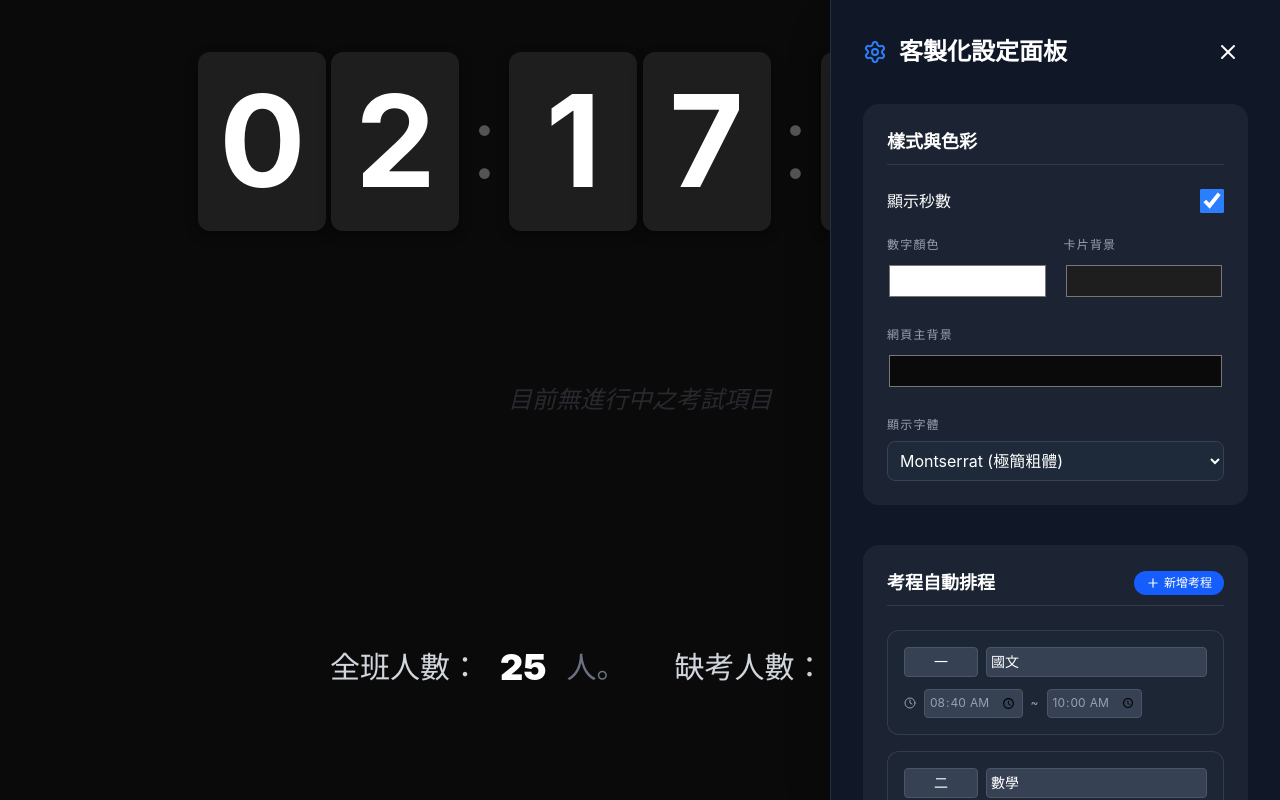
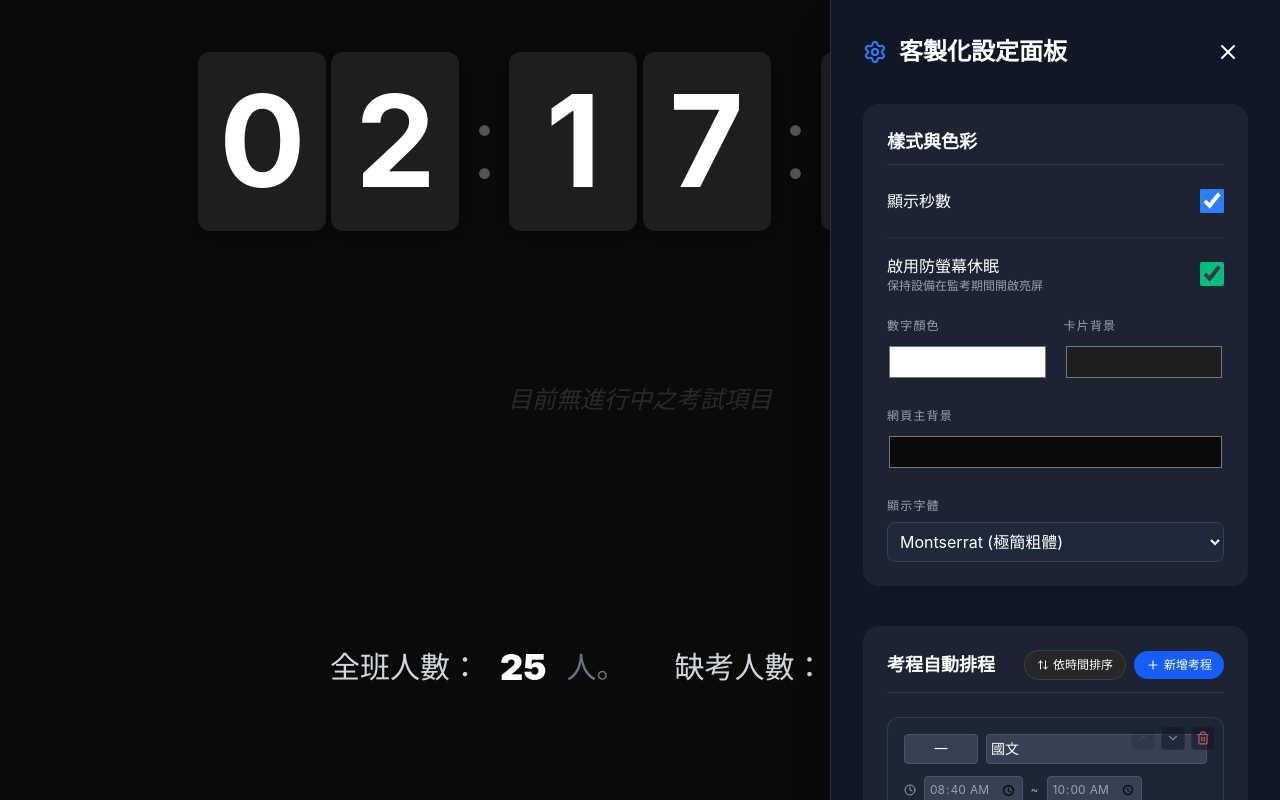
Before and after one commit to doora0622-svg/-, a React (Vite) app: page / in a window 1280 px wide. Both pictures are taken after a click on the button 1182 px from the left and 38 px from the top of the page. Built offline with nearby package versions, Linux system fonts and the light colour scheme.

Commit message:
feat(settings): Add screen wake lock toggle
Introduces a new setting to control the screen wake lock functionality, preventing the device screen from dimming or locking during exam sessions. Defaults to enabled.

```diff
--- a/src/App.tsx
+++ b/src/App.tsx
@@ -13,6 +13,9 @@ import {
   X,
   ChevronLeft,
   ChevronRight,
+  ChevronUp,
+  ChevronDown,
+  ArrowUpDown,
   Clock,
   Users,
   Shield,
@@ -40,6 +43,7 @@ interface AppSettings {
   cardBg: string;
   pageBg: string;
   fontFamily: string;
+  enableWakeLock?: boolean;
 }
 
 // --- 輔助函數 ---
@@ -72,14 +76,29 @@ export default function App() {
   // 設定狀態
   const [settings, setSettings] = useState<AppSettings>(() => {
     const saved = localStorage.getItem(STORAGE_KEY_SETTINGS);
-    return saved ? JSON.parse(saved) : {
+    const defaults = {
       showSeconds: true,
       digitColor: '#ffffff',
       cardBg: '#1e1e1e',
       pageBg: '#0a0a0a',
-      fontFamily: 'var(--font-montserrat)'
+      fontFamily: 'var(--font-montserrat)',
+      enableWakeLock: true
     };
+    if (saved) {
+      try {
+        const parsed = JSON.parse(saved);
+        return { ...defaults, ...parsed };
+      } catch (err) {
+        return defaults;
+      }
+    }
+    return defaults;
   });
+
+  const settingsRef = useRef(settings);
+  useEffect(() => {
+    settingsRef.current = settings;
+  }, [settings]);
 
   // 考程狀態
   const [schedule, setSchedule] = useState<ScheduleItem[]>(() => {
@@ -101,6 +120,11 @@ export default function App() {
 
   // --- Screen Wake Lock 螢幕不休眠鎖定 ---
   const requestWakeLock = useCallback(async (isManual = false) => {
+    // 若設定中並未啟用防休眠鎖，且不是點擊手動嘗試，則不自動發起
+    if (!isManual && settingsRef.current.enableWakeLock === false) {
+      return;
+    }
+
     if (!('wakeLock' in navigator)) {
       setWakeLockError('not-supported');
       return;
@@ -242,6 +266,32 @@ export default function App() {
     }));
     startCounterTimeout();
   };
+
+  // --- 考程重新排列與排序功能 ---
+  const moveScheduleItem = useCallback((index: number, direction: 'up' | 'down') => {
+    setSchedule(prev => {
+      const newSched = [...prev];
+      const targetIdx = direction === 'up' ? index - 1 : index + 1;
+      if (targetIdx < 0 || targetIdx >= newSched.length) return prev;
+
+      // Swap
+      const temp = newSched[index];
+      newSched[index] = newSched[targetIdx];
+      newSched[targetIdx] = temp;
+      return newSched;
+    });
+  }, []);
+
+  const sortScheduleChronologically = useCallback(() => {
+    setSchedule(prev => {
+      const sorted = [...prev].sort((a, b) => {
+        if (a.startTime < b.startTime) return -1;
+        if (a.startTime > b.startTime) return 1;
+        return 0;
+      });
+      return sorted;
+    });
+  }, []);
 
   // --- 考程邏輯：比對當前時間 ---
   const currentExam = schedule.find(item => {
@@ -478,6 +528,28 @@ export default function App() {
                     />
                   </div>
 
+                  <div className="flex items-center justify-between border-t border-white/5 pt-4">
+                    <div className="flex flex-col">
+                      <span>啟用防螢幕休眠</span>
+                      <span className="text-xs text-zinc-400">保持設備在監考期間開啟亮屏</span>
+                    </div>
+                    <input
+                      type="checkbox"
+                      checked={settings.enableWakeLock !== false}
+                      onChange={(e) => {
+                        const enabled = e.target.checked;
+                        setSettings({...settings, enableWakeLock: enabled});
+                        if (!enabled) {
+                          releaseWakeLock();
+                        } else {
+                          // Try activating
+                          setTimeout(() => requestWakeLock(true), 50);
+                        }
+                      }}
+                      className="w-6 h-6 rounded accent-emerald-500 cursor-pointer"
+                    />
+                  </div>
+
                   <div className="grid grid-cols-2 gap-4">
                     <div>
                         <label className="block text-xs text-gray-400 mb-2 uppercase tracking-widest">數字顏色</label>
@@ -511,25 +583,56 @@ export default function App() {
 
               {/* 考程管理 */}
               <section className="mb-10 p-6 bg-white/5 rounded-2xl">
-                <div className="flex items-center justify-between mb-6 border-b border-white/10 pb-2">
+              <div className="flex flex-col sm:flex-row sm:items-center justify-between gap-3 mb-6 border-b border-white/10 pb-3">
                 <h3 className="text-lg font-semibold flex items-center gap-2">考程自動排程</h3>
+                <div className="flex items-center gap-2 self-end sm:self-auto">
+                  <button
+                    onClick={sortScheduleChronologically}
+                    className="flex items-center gap-1 text-xs bg-zinc-800 hover:bg-zinc-700 hover:text-blue-400 border border-white/10 px-3 py-1.5 rounded-full transition-all cursor-pointer"
+                    title="依開始時間先後順序自動排列考程"
+                  >
+                    <ArrowUpDown size={12} />
+                    <span>依時間排序</span>
+                  </button>
                   <button
                     onClick={() => setSchedule([...schedule, { id: Date.now().toString(), period: '新', subject: '新考科', startTime: '12:00', endTime: '13:00' }])}
-                    className="flex items-center gap-1 text-xs bg-blue-600 hover:bg-blue-500 px-3 py-1 rounded-full transition-colors"
+                    className="flex items-center gap-1 text-xs bg-blue-600 hover:bg-blue-500 px-3 py-1.5 rounded-full transition-colors cursor-pointer"
                   >
-                    <Plus size={14} /> 新增考程
+                    <Plus size={14} />
+                    <span>新增考程</span>
                   </button>
+                </div>
               </div>
 
                 <div className="space-y-4">
                   {schedule.map((item, index) => (
                     <div key={item.id} className="p-4 bg-gray-800/50 rounded-xl border border-white/10 space-y-3 group relative">
+                      {/* 右上角操作按鈕 tray (重新排列、刪除功能鍵) */}
+                      <div className="absolute top-2 right-2 flex items-center space-x-1.5 opacity-70 group-hover:opacity-100 transition-opacity">
+                        <button
+                          disabled={index === 0}
+                          onClick={() => moveScheduleItem(index, 'up')}
+                          className="text-gray-400 hover:text-blue-400 disabled:text-gray-600 disabled:opacity-30 bg-gray-900/80 rounded p-1 border border-white/5 transition-colors cursor-pointer"
+                          title="上移"
+                        >
+                          <ChevronUp size={14} />
+                        </button>
+                        <button
+                          disabled={index === schedule.length - 1}
+                          onClick={() => moveScheduleItem(index, 'down')}
+                          className="text-gray-400 hover:text-blue-400 disabled:text-gray-600 disabled:opacity-30 bg-gray-900/80 rounded p-1 border border-white/5 transition-colors cursor-pointer"
+                          title="下移"
+                        >
+                          <ChevronDown size={14} />
+                        </button>
                         <button
                           onClick={() => setSchedule(schedule.filter(s => s.id !== item.id))}
-                        className="absolute -top-2 -right-2 text-red-500 hover:text-red-400 opacity-0 group-hover:opacity-100 transition-opacity bg-gray-900 rounded-full p-1 border border-red-500/20"
+                          className="text-red-400 hover:text-red-300 bg-gray-900/80 rounded p-1 border border-red-500/10 transition-colors cursor-pointer"
+                          title="刪除"
                         >
-                        <Trash2 size={16} />
+                          <Trash2 size={14} />
                         </button>
+                      </div>
 
                       <div className="flex gap-2">
                         <input
@@ -603,6 +706,7 @@ export default function App() {
       </AnimatePresence>
 
       {/* 畫面右下防休眠提醒與新分頁導引 */}
+      {settings.enableWakeLock !== false && (
         <div className="absolute bottom-4 right-4 z-40 max-w-xs md:max-w-sm bg-gray-900/90 backdrop-blur-md border border-white/15 rounded-2xl p-4 shadow-2xl text-white transition-all duration-300 hover:border-white/20">
           <div className="flex items-start gap-3">
             {wakeLockActive ? (
@@ -667,9 +771,21 @@ export default function App() {
                   <span>嘗試啟用防休眠</span>
                 </button>
               )}
+
+              {/* 關閉/選擇不啟用按鈕 */}
+              <button
+                onClick={() => {
+                  setSettings(prev => ({ ...prev, enableWakeLock: false }));
+                  releaseWakeLock();
+                }}
+                className="mt-2.5 text-center block w-full text-[10px] text-gray-400 hover:text-rose-300 transition-colors underline cursor-pointer"
+              >
+                強度關閉：不啟用防休眠並關閉此提醒
+              </button>
             </div>
           </div>
         </div>
+      )}
     </div>
   );
 }
```
Lines whose indentation alone changed are shown as unchanged.
